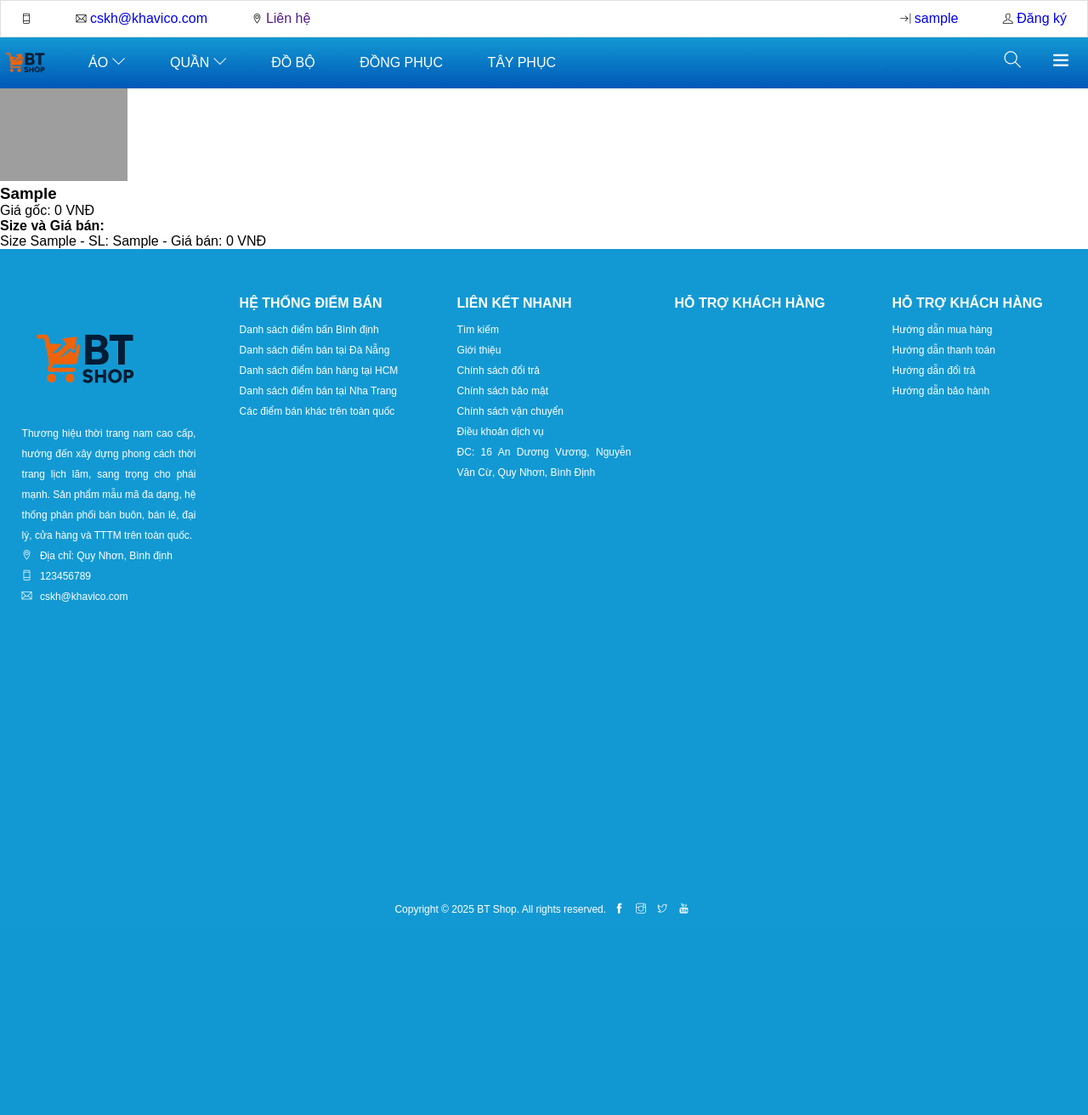
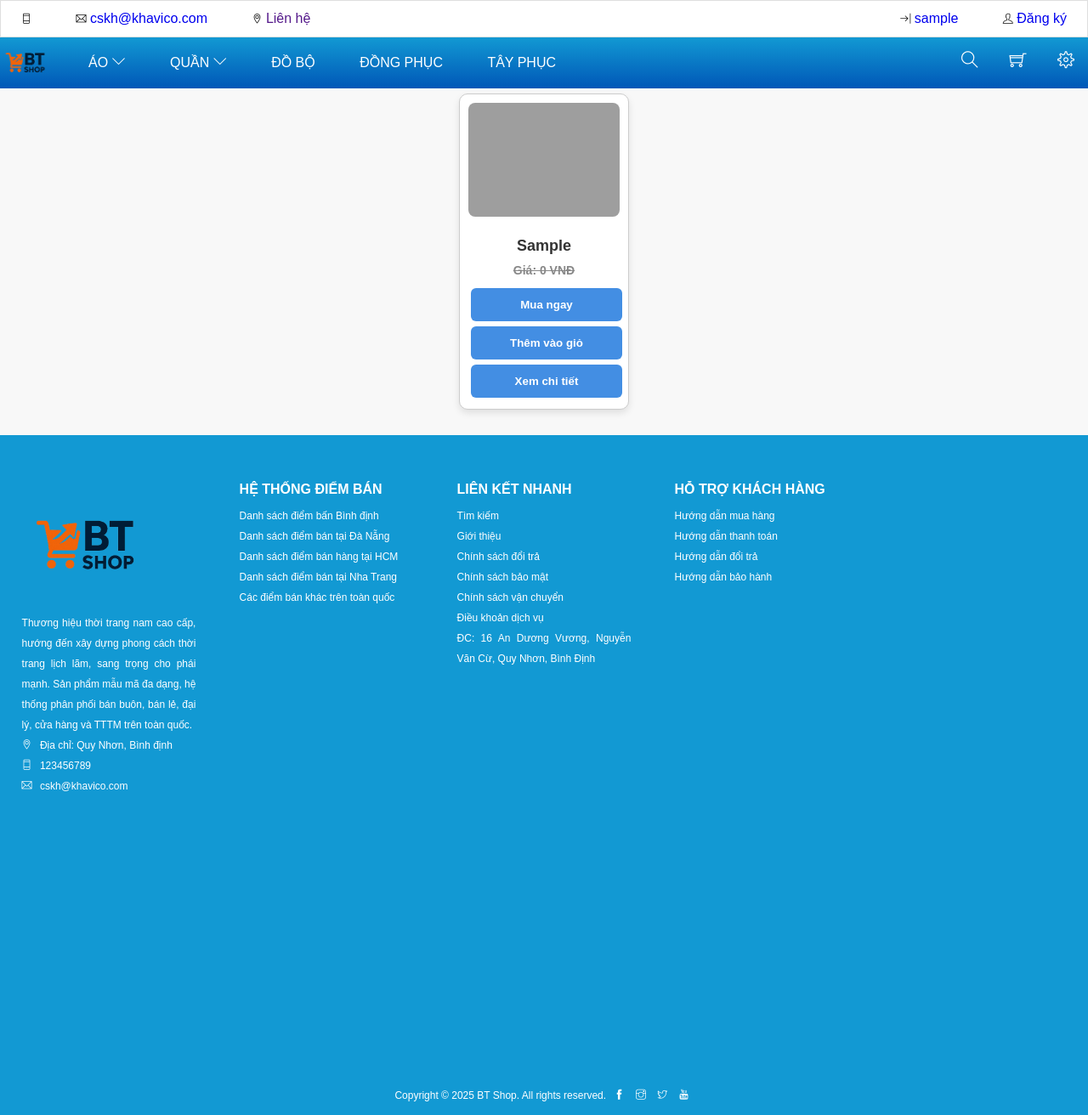
Before and after one commit to san24022005/source-code, a PHP site: page / in a window 1280 px wide. Shown: the whole page at 85% size. Before the commit the page ends 1077 px from the top, so only its background shows below. Run offline with PHP 8.4, Linux system fonts and the light colour scheme; the visitor is signed in with stand-in values (Sample User, id 1); tables that the repository leaves empty or names only in its code hold one stand-in row (values such as "Sample post"); grey boxes are pictures that could not be loaded.

Commit message:
sua loi duong dan va them back-end cho product

```diff
--- a/accsets/css/main.css
+++ b/accsets/css/main.css
@@ -63,7 +63,6 @@
     float: left;
     height: 100%;
     width: 60px;
-    background: url(../images/logo.png) top center / cover no-repeat;
 }
 
 #header .nav {
@@ -73,13 +72,13 @@
     margin-left: 20px;
 }
 
-.nav > li , .menu {
+.nav > li , .setting {
     display: inline-block;
     position: relative;
 }
 
 .nav > li:hover > a,
-#header .nav-icon li:hover {
+#header .nav-right li:hover {
     color: var(--main-color);
     background-color: var(--main-bg2-color);
 }
@@ -104,7 +103,7 @@
 }
 
 .nav li:hover .sub-nav,
-  .menu:hover .sub-menu{
+  .setting:hover .sub-setting {
     display: block;
 }
 
@@ -113,48 +112,47 @@
     display: block;
 }
 
-.sub-nav li:hover, .sub-menu li:hover a {
+.sub-nav li:hover, .sub-setting li:hover a {
     color: var(--main-color);
     background-color: rgb(92, 184, 223);
 }
 
-#header .nav-icon {
+#header .nav-right {
     float: right;
     line-height: 60px;
 }
 
-.sub-nav li a, .sub-menu li a {
+.sub-nav li a, .sub-setting li a {
     color: var(--main-color);
     line-height: 60px;
     display: block;
     padding: 0 12px;
 }
-.sub-menu li a {
+.sub-setting li a {
     font-size: 14px;
 }
 
-.nav-icon > li {
+.nav-right > li {
     display: inline-block;
 }
 
-.menu {
+.setting {
     line-height: 60px;
     display: block;
-    padding: 0 12px;
 }
 
-.sub-menu {
+.sub-setting {
     display: none;
     position: absolute;
     top: 100%;
     right: 0;
     background-color: var(--main-bg2-color);
     min-width: 200px;
-    box-shadow: 0 2px 8px rgba(0,0,0,0.15);
+    box-shadow: 0 6px 12px rgba(0,0,0,0.3);
     z-index: 2;
 }
 
-.sub-menu li {
+.sub-setting li {
     height: 60px;
     display: block;
     white-space: nowrap;
@@ -162,14 +160,13 @@
     border-radius: 4px;
 }
 
-.nav-icon .search-icon,
- .nav-icon .menu-icon {
+.nav-right .nav-icon {
     font-size: 20px;
-    margin: 0 10px;
+    padding: 0 16px;
     color: var(--main-color);
 }
 
-.sub-menu .sub-menu-icon {
+.sub-setting .sub-setting-icon {
     font-size: 12px;
     padding: 0 5px;
 }
@@ -178,8 +175,100 @@
 /* START : PRODUCT */
 
 #products {
-    margin-top: 100px;
-    width: 1000px;
+    display: flex;
+    flex-wrap: wrap;
+    justify-content: center;
+    padding: 20px;
+    background-color: #f8f8f8;
+	width: 100%;
+    margin-top: 80px;
+}
+
+/* Mỗi sản phẩm */
+.product {
+    width: 220px;
+    background: #fff;
+    border-radius: 10px;
+    margin: 15px;
+    padding: 15px;
+    box-shadow: 0 4px 8px rgba(0,0,0,0.1);
+    transition: transform 0.3s ease, box-shadow 0.3s ease;
+}
+
+.product:hover {
+    transform: translateY(-8px);
+    box-shadow: 0 8px 16px rgba(0,0,0,0.2);
+}
+
+/* Ảnh sản phẩm */
+.product img {
+    width: 100%;
+    height: auto;
+    border-radius: 8px;
+    margin-bottom: 10px;
+}
+
+.product img:hover {
+    opacity: 0.8;
+}
+
+/* Tên sản phẩm */
+.product h3 {
+    font-size: 18px;
+    color: #333;
+    margin: 10px 0;
+    text-align: center;
+}
+
+/* Giá gốc */
+.product p {
+    font-size: 14px;
+    color: #888;
+    text-align: center;
+    margin-bottom: 10px;
+    text-decoration: line-through;
+}
+
+/* Danh sách size + giá bán */
+.product ul {
+    list-style: none;
+    padding: 0;
+    font-size: 13px;
+    color: #555;
+}
+
+.product ul strong {
+    display: block;
+    margin-bottom: 5px;
+    font-weight: bold;
+    color: #333;
+}
+
+.product ul li {
+    border-top: 1px solid #eee;
+    padding: 5px 0;
+}
+
+.product ul li:first-child {
+    border-top: none;
+}
+
+.product .btn {
+    margin: 3px;;
+}
+
+/* Responsive cho tablet */
+@media (max-width: 768px) {
+    .product {
+        width: 45%;
+    }
+}
+
+/* Responsive cho mobile */
+@media (max-width: 480px) {
+    .product {
+        width: 100%;
+    }
 }
 
 /* END : PRODUCT */
@@ -200,9 +289,6 @@
 #footer .logo {
     height: 150px;
     width: 150px;
-    background: url(../images/logo.png) center / cover no-repeat;
-    margin: 0;
-    display: block;
 }
 
 #top-footer .footer-box {
--- a/index.php
+++ b/index.php
@@ -3,7 +3,7 @@ session_start();
 if (!isset($_SESSION['username'])) {
     echo "<script>
         alert('Bạn chưa đăng nhập!');
-        window.location.href = 'login/login.php';
+        window.location.href = 'login.php';
     </script>";
     exit;
 }
@@ -25,13 +25,12 @@ if (!isset($_SESSION['username'])) {
             load_top();
             load_header();
             load_products();
-
-        ?>
-
-
-        <?php
             load_footer();
         ?>
         </div>
+
+        <div class="modal-buy">
+
+        </div>
     </body>
 </html>
--- a/widget/footer.php
+++ b/widget/footer.php
@@ -1,9 +1,11 @@
 <div id="footer">
     <div id="top-footer">
             <div class="footer-box">
-                <div class="logo">
-                    <a href="index.php"></a>
-                </div>
+
+                    <a href="index.php">
+                        <img src="accsets/images/logo.png" alt="Logo" class="logo">
+                    </a>
+
 
                 <ul>
                     <li>Thương hiệu thời trang nam cao cấp,
@@ -84,9 +86,6 @@
                 </ul>
             </div>
 
-            <div class="footer-box">
-                <h3>Hỗ trợ khách hàng</h3>
-            </div>
 
             <div class="footer-box">
                 <h3>Hỗ trợ khách hàng</h3>
@@ -105,6 +104,10 @@
                     </li>
                 </ul>
             </div>
+
+            <div class="footer-box">
+
+            </div>
     </div>
     <div id="bottom-footer">
         <div class="copyright">
--- a/widget/header.php
+++ b/widget/header.php
@@ -1,7 +1,9 @@
 <div id="header">
-    <div class="logo">
-        <a href="index.php"></a>
-    </div>
+
+        <a href="index.php">
+            <img src="accsets/images/logo.png" alt="Logo" class="logo">
+        </a>
+
 
     <ul class="nav">
         <li>
@@ -39,20 +41,24 @@
         <li><a href="">Tây phục</a></li>
     </ul>
 
-    <ul class="nav-icon">
+    <ul class="nav-right">
         <li>
             <a href="">
-                <i class="search-icon ti-search"></i>
+                <i class="nav-icon search-icon ti-search"></i>
             </a>
         </li>
 
-        <li class="menu">
+        <li><a href="">
+            <i class="nav-icon shopping-cart-icon ti-shopping-cart"></i>
+        </a></li>
+
+        <li class="setting">
             <a href="">
-                <i class="menu-icon ti-menu"></i>
+                <i class="nav-icon setting-icon ti-settings"></i>
 
-                <ul class="sub-menu">
-                    <li><a href="../menu/myaccount.php">
-                        <i class="sub-menu-icon ti-user"></i>
+                <ul class="sub-setting">
+                    <li><a href="myaccount.php">
+                        <i class="sub-setting-icon ti-user"></i>
                         My account
                         <?php
                             if (isset($_SESSION["username"])) {
@@ -63,32 +69,27 @@
                         ?>
                     </a></li>
                     <li><a href="">
-                        <i class="sub-menu-icon ti-shopping-cart"></i>
-                        Giỏ hàng
-                    </a></li>
-
-                    <li><a href="">
-                        <i class="sub-menu-icon ti-package"></i>
+                        <i class="sub-setting-icon ti-package"></i>
                         Đơn hàng của tôi
                     </a></li>
 
                     <li><a href="">
-                        <i class="sub-menu-icon ti-book"></i>
+                        <i class="sub-setting-icon ti-book"></i>
                         Điều khoản dịch vụ
                     </a></li>
 
                     <li><a href="">
-                        <i class="sub-menu-icon ti-help"></i>
+                        <i class="sub-setting-icon ti-help"></i>
                         Hỗ trợ khách hàng
                     </a></li>
 
                     <li><a href="">
-                        <i class="sub-menu-icon ti-info"></i>
+                        <i class="sub-setting-icon ti-info"></i>
                         Giới thiệu về BT SHOP
                     </a></li>
 
-                    <li><a href="../login/logout.php">
-                        <i class="sub-menu-icon ti-shift-right"></i>
+                    <li><a href="./logout.php">
+                        <i class="sub-setting-icon ti-shift-right"></i>
                         Đăng xuất
                     </a></li>
                 </ul>
--- a/widget/products.php
+++ b/widget/products.php
@@ -3,7 +3,7 @@
 $host = "localhost";
 $user = "root";
 $pass = "123456";
-$dbname = "QLBH";  // thay bằng tên CSDL của bạn
+$dbname = "QLBH";
 
 $conn = new mysqli($host, $user, $pass, $dbname);
 $conn->set_charset("utf8");
@@ -11,12 +11,10 @@ $conn->set_charset("utf8");
 if ($conn->connect_error) {
     die("Kết nối thất bại: " . $conn->connect_error);
 }
-?>
-<?php
-$sql = "SELECT sp.masp, tensp, gia, url, size, soluong, giaban
+
+$sql = "SELECT sp.masp, tensp, gia, url
         FROM sanpham sp
-        JOIN size_sanpham sz ON sp.masp = sz.masp
-        ORDER BY sp.masp, size";
+        ORDER BY sp.masp";
 
 $result = $conn->query($sql);
 
@@ -24,26 +22,22 @@ if (!$result) {
     die("Query failed: " . mysqli_error($conn));
 }
 
-?>
-<?php
-$current_masp = '';
 if ($result->num_rows > 0) {
     while ($row = $result->fetch_assoc()) {
-        if ($current_masp != $row['masp']) {
-            if ($current_masp != '') echo "</ul></div>"; // kết thúc sản phẩm trước đó
-            $current_masp = $row['masp'];
-            echo "<div class='product'>";
-            echo "<img src='{$row['url']}' width='150' />";
-            echo "<h3>{$row['tensp']}</h3>";
-            echo "<p>Giá gốc: " . number_format($row['gia']) . " VNĐ</p>";
-            echo "<ul><strong>Size và Giá bán:</strong>";
-        }
-        echo "<li>Size {$row['size']} - SL: {$row['soluong']} - Giá bán: " . number_format($row['giaban']) . " VNĐ</li>";
+        echo "<div class='product' style='border:1px solid #ccc; padding:10px; margin:10px; width:200px; float:left; text-align:center'>";
+        echo "<img src='{$row['url']}' width='150' height='150'/>";
+        echo "<h3>{$row['tensp']}</h3>";
+        echo "<p><strong>Giá: " . number_format($row['gia']) . " VNĐ</strong></p>";
+
+        // Các nút chức năng
+        echo "<button class='btn' onclick=\"alert('Mua ngay: {$row['tensp']}')\">Mua ngay</button>";
+        echo "<button class='btn' onclick=\"alert('Đã thêm vào giỏ: {$row['tensp']}')\">Thêm vào giỏ</button> ";
+        echo "<a href='chitiet.php?masp={$row['masp']}'><button class='btn'>Xem chi tiết</button></a>";
+
+        echo "</div>";
     }
-    echo "</ul></div>"; // kết thúc sản phẩm cuối
 } else {
     echo "Không có sản phẩm nào.";
 }
 ?>
-
 </div>
--- a/widget/top.php
+++ b/widget/top.php
@@ -24,7 +24,7 @@
             <li>
             <div class="login-btn">
                 <i class="top-icon ti-shift-right"></i>
-                <a href="<?php echo isset($_SESSION['username']) ? '../login/login.php' : '../login/login.php'; ?>">
+                <a href="<?php echo isset($_SESSION['username']) ? 'login.php' : 'login.php'; ?>">
                     <?php
                         if (isset($_SESSION["username"])) {
                             echo $_SESSION["username"];
@@ -39,7 +39,7 @@
             <li>
                 <div class="register-btn">
                     <i class="top-icon ti-user"></i>
-                    <a href="../login/register.php">Đăng ký</a>
+                    <a href="register.php">Đăng ký</a>
                 </div>
             </li>
         </div>
```
Also changed, not shown: login.php (renamed from login/login.php, +10 -9 lines), login/logout.php (deleted, +0 -12 lines), logout.php (added, +14 -0 lines), register.php (renamed from login/register.php, +9 -9 lines), accsets/images/products/SP003.png (deleted), accsets/images/products/SP004.png (deleted), accsets/images/products/SP02.png (renamed from accsets/images/products/SP002.png), connect.php (renamed from sql/connect.php), modal-order.php (added), myaccount.php (renamed from menu/myaccount.php), order/shopping-cart.php (deleted), shopping-cart.php (added).
